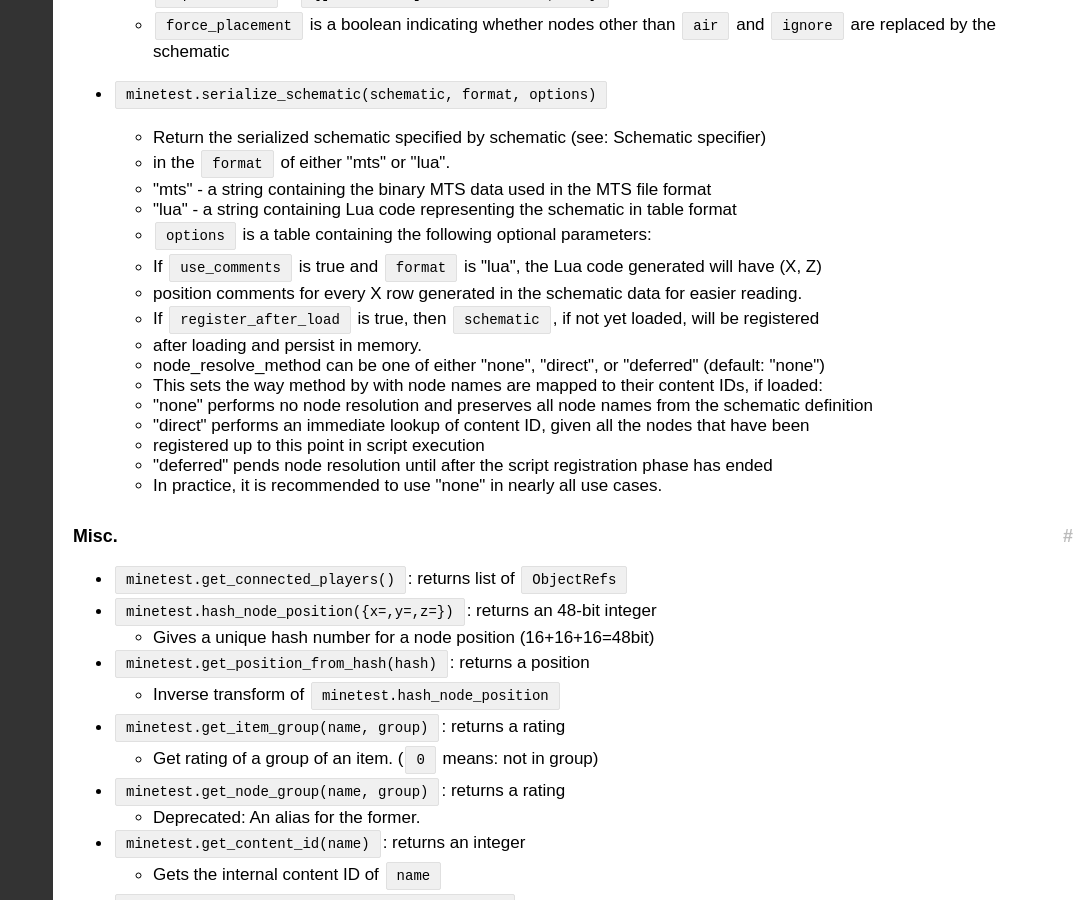
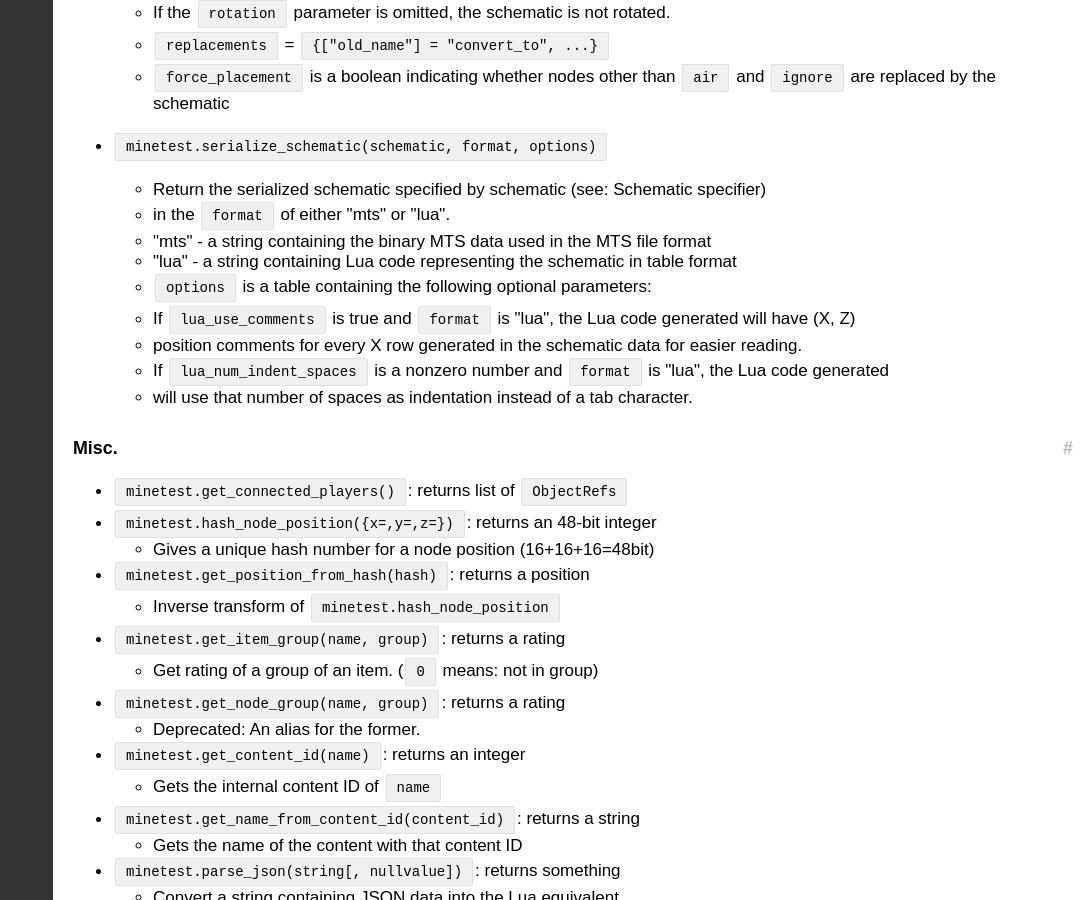
Before and after one commit to rubenwardy/minetest_modding_book, a Jekyll site: the page built from lua_api.html, in a window 1280 px wide and 900 px high, scrolled down 56455 px. Shown: the whole window, without its empty margins (197-1280 px from the left). Built offline with Jekyll 4.4.1, drawn with Linux system fonts in a browser that asks for light colours; nearby versions of some CDN libraries; some of the changed text lies outside the part shown.

Commit message:
Update lua_api.html

```diff
--- a/lua_api.html
+++ b/lua_api.html
@@ -2188,8 +2188,12 @@
 </ul>
 </li>
 <li>
-<p><code>minetest.get_meta(pos)</code></p>
-<ul>
+<p><code>minetest.find_nodes_with_meta(pos1, pos2)</code></p>
+<ul>
+<li>Get a table of positions of nodes that have metadata within a region {pos1, pos2}</li>
+</ul>
+</li>
+<li><code>minetest.get_meta(pos)</code><ul>
 <li>Get a <code>NodeMetaRef</code> at that position</li>
 </ul>
 </li>
@@ -2647,17 +2651,10 @@
 <li>"mts" - a string containing the binary MTS data used in the MTS file format</li>
 <li>"lua" - a string containing Lua code representing the schematic in table format</li>
 <li><code>options</code> is a table containing the following optional parameters:</li>
-<li>If <code>use_comments</code> is true and <code>format</code> is "lua", the Lua code generated will have (X, Z)</li>
+<li>If <code>lua_use_comments</code> is true and <code>format</code> is "lua", the Lua code generated will have (X, Z)</li>
 <li>position comments for every X row generated in the schematic data for easier reading.</li>
-<li>If <code>register_after_load</code> is true, then <code>schematic</code>, if not yet loaded, will be registered</li>
-<li>after loading and persist in memory.</li>
-<li>node_resolve_method can be one of either "none", "direct", or "deferred" (default: "none")</li>
-<li>This sets the way method by with node names are mapped to their content IDs, if loaded:</li>
-<li>"none" performs no node resolution and preserves all node names from the schematic definition</li>
-<li>"direct" performs an immediate lookup of content ID, given all the nodes that have been</li>
-<li>registered up to this point in script execution</li>
-<li>"deferred" pends node resolution until after the script registration phase has ended</li>
-<li>In practice, it is recommended to use "none" in nearly all use cases.</li>
+<li>If <code>lua_num_indent_spaces</code> is a nonzero number and <code>format</code> is "lua", the Lua code generated</li>
+<li>will use that number of spaces as indentation instead of a tab character.</li>
 </ul>
 </li>
 </ul>
```
Also changed, not shown: other parts of lua_api.html (+1 -1 lines).
